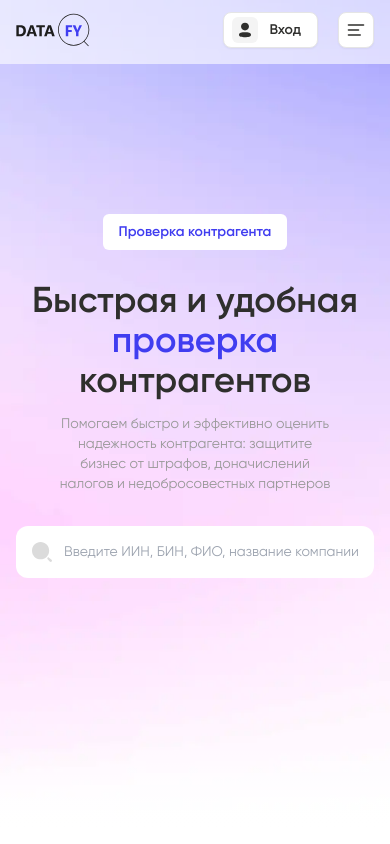
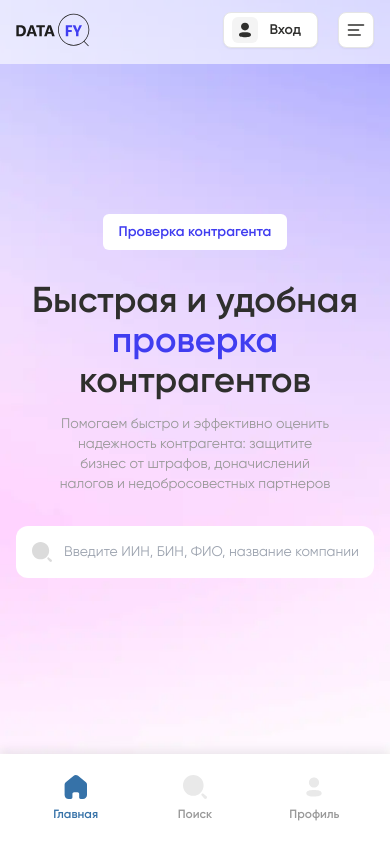
Before and after one commit to sogeking7/datafy-frontend, a Next.js app: page / in a window 390 px wide. Shown: the top 844 px of the page. Built offline with nearby package versions, Linux system fonts and the light colour scheme; no server answers.

Commit message:
feat: add mobile bottom bar

```diff
--- a/src/app/page.tsx
+++ b/src/app/page.tsx
@@ -1,3 +1,4 @@
+import MobileBottomBar from "@/features/sales/MobileBottomBar";
 import { SalesDiscounCard } from "@/features/sales/SalesDiscountCard";
 import { SalesFaq } from "@/features/sales/SalesFaq";
 import { SalesFeatures } from "@/features/sales/SalesFeatures";
@@ -9,13 +10,15 @@ import { SalesTariffs } from "@/features/sales/SalesTariffs";
 
 export default function Home() {
   return (
-    <div className="relative flex min-h-screen pb-[600px] md:pb-[calc(470px)] lg:pb-[calc(430px)] flex-col bg-white">
+    <>
+      <div className=" relative flex min-h-screen pb-[600px] md:pb-[calc(470px)] lg:pb-[calc(430px)] flex-col bg-white">
         <section id="start" className="background-image">
           <SalesHeader variant="constrainedPadded" />
           <div className="bg-background-gray pb-[250px] pt-[150px]">
             <SalesHero />
           </div>
         </section>
+        <MobileBottomBar />
         <section id="bonuses" className="bg-white pt-16">
           <SalesDiscounCard />
         </section>
@@ -33,5 +36,6 @@ export default function Home() {
         </section>
         <SalesFooter />
       </div>
+    </>
   );
 }
--- a/src/app/search/layout.tsx
+++ b/src/app/search/layout.tsx
@@ -1,3 +1,4 @@
+import MobileBottomBar from "@/features/sales/MobileBottomBar";
 import { SalesFooter } from "@/features/sales/SalesFooter";
 import { SalesHeader } from "@/features/sales/SalesHeader";
 
@@ -7,12 +8,13 @@ export default function SearchLayout({
   children: React.ReactNode;
 }>) {
   return (
-    <div className="relative flex min-h-screen pb-[600px] md:pb-[calc(470px)] lg:pb-[calc(430px)] flex-col bg-white">
+    <div className="relative flex min-h-screen pb-[690px] md:pb-[calc(470px)] lg:pb-[calc(430px)] flex-col bg-background">
       <SalesHeader variant="largePadded" className="bg-white" />
       <div className="bg-background md:min-h-[calc(100vh-74px)] min-h-[calc(100vh-64px)]">
         {children}
       </div>
       <SalesFooter />
+      <MobileBottomBar />
     </div>
   );
 }
--- a/src/features/auth/api/auth.service.types.ts
+++ b/src/features/auth/api/auth.service.types.ts
@@ -5,7 +5,7 @@ export type CreateUser = (body: {
   fullname: string;
   username: string;
   about: string;
-  city: string;
+  city?: string;
   email: string;
   password: string;
 }) => Promise<Response<CreateUserResponse>>;
--- a/src/features/auth/components/CreateAccountForm/index.tsx
+++ b/src/features/auth/components/CreateAccountForm/index.tsx
@@ -86,7 +86,8 @@ export const CreateAccountForm: React.FC = () => {
 
   const onSubmit = useCallback(
     async (values: FormData) => {
-      const { success, data } = await AuthService().create(values);
+      const {passwordConfirm, ...restValues} =  values;
+      const { success, data } = await AuthService().create(restValues);
 
       if (!success) {
         const message = data || "Произошла ошибка при создании аккаунта.";
@@ -101,7 +102,8 @@ export const CreateAccountForm: React.FC = () => {
 
       const res = await AuthService().login(values);
       if (res.success) {
-        login(res.data);
+        // TODO: fix
+        // login(res.data);
         clearTimeout(timer);
         if (redirect) router.push(redirect as string);
         else
--- a/src/features/auth/components/LoginForm/index.tsx
+++ b/src/features/auth/components/LoginForm/index.tsx
@@ -58,7 +58,8 @@ export const LoginForm: React.FC = () => {
     async (values: FormData) => {
       const { success, data } = await AuthService().login(values);
       if (success) {
-        login(data);
+        // TODO: fix
+        // login(data);
         if (redirect?.current) router.push(redirect.current as string);
         else router.push("/account");
       } else {
--- /dev/null
+++ b/src/features/sales/MobileBottomBar.tsx
@@ -0,0 +1,126 @@
+"use client";
+
+import Link from "next/link";
+import { usePathname } from "next/navigation";
+
+export default function MobileBottomBar() {
+  const pathname = usePathname();
+
+  const isActive = (route: string) => pathname === route;
+
+  return (
+    <nav className="sm:hidden fixed bottom-0 shadow-[0_-4px_10px_rgba(0,0,0,0.08)] z-10 w-full h-[90px] bg-white dark:bg-gray-900 dark:border-gray-800 flex items-center justify-between px-4 md:px-6">
+      <Link
+        href="/"
+        className="flex flex-col items-center w-full text-center py-2"
+        prefetch={false}
+      >
+        <HomeIcon
+          fill={isActive("/") ? "#3672A8" : "#999"}
+          className="h-6 w-6"
+        />
+        <span
+          className={`text-xs mt-2 font-semibold ${
+            isActive("/") ? "text-[#3672A8]" : "text-[#999]"
+          }`}
+        >
+          Главная
+        </span>
+      </Link>
+
+      <Link
+        href="/search"
+        className="flex flex-col items-center w-full text-center py-2"
+        prefetch={false}
+      >
+        <SearchIcon
+          fill={isActive("/search") ? "#3672A8" : "#E9E9E9"}
+          className="h-6 w-6"
+        />
+        <span
+          className={`text-xs mt-2 font-semibold ${
+            isActive("/search") ? "text-[#3672A8]" : "text-[#999]"
+          }`}
+        >
+          Поиск
+        </span>
+      </Link>
+
+      <Link
+        href="/account"
+        className="flex flex-col items-center w-full text-center py-2"
+        prefetch={false}
+      >
+        <UserIcon
+          fill={isActive("/account") ? "#3672A8" : "#E9E9E9"}
+          className="h-6 w-6"
+        />
+        <span
+          className={`text-xs mt-2 font-semibold ${
+            isActive("/account") ? "text-[#3672A8]" : "text-[#999]"
+          }`}
+        >
+          Профиль
+        </span>
+      </Link>
+    </nav>
+  );
+}
+
+function SearchIcon(props: any) {
+  return (
+    <svg
+      {...props}
+      width="24"
+      height="24"
+      viewBox="0 0 44 44"
+      fill="none"
+      xmlns="http://www.w3.org/2000/svg"
+    >
+      <path
+        fillRule="evenodd"
+        clipRule="evenodd"
+        d="M0 19.0738C0 8.53965 8.44875 0 18.8708 0C23.8757 0 28.6755 2.00956 32.2145 5.5866C35.7534 9.16364 37.7416 14.0151 37.7416 19.0738C37.7416 29.608 29.2929 38.1477 18.8708 38.1477C8.44875 38.1477 0 29.608 0 19.0738ZM37.4293 34.4394L43.0496 38.9761H43.1472C44.2842 40.1254 44.2842 41.9887 43.1472 43.138C42.0101 44.2873 40.1666 44.2873 39.0296 43.138L34.3655 37.7926C33.9246 37.3485 33.6768 36.7452 33.6768 36.116C33.6768 35.4868 33.9246 34.8835 34.3655 34.4394C35.2159 33.5948 36.579 33.5948 37.4293 34.4394Z"
+        fill={props.fill}
+      />
+    </svg>
+  );
+}
+
+function HomeIcon(props: any) {
+  return (
+    <svg
+      {...props}
+      width="24"
+      height="24"
+      viewBox="0 0 19 20"
+      fill="none"
+      xmlns="http://www.w3.org/2000/svg"
+    >
+      <path
+        d="M6.52718 18.7821V15.7152C6.52716 14.9381 7.14803 14.3067 7.91706 14.3018H10.7408C11.5133 14.3018 12.1395 14.9346 12.1395 15.7152V18.7732C12.1395 19.4472 12.6776 19.9951 13.3446 20H15.2711C16.1709 20.0023 17.0346 19.6428 17.6716 19.0007C18.3086 18.3586 18.6667 17.4867 18.6667 16.5775V7.86583C18.6667 7.13138 18.3445 6.4347 17.787 5.96349L11.2422 0.674267C10.0982 -0.250877 8.46423 -0.220991 7.35407 0.745383L0.950047 5.96349C0.366201 6.42081 0.0172444 7.11955 0 7.86583V16.5686C0 18.4637 1.52023 20 3.39554 20H5.27804C5.59919 20.0023 5.90799 19.875 6.1359 19.6464C6.36382 19.4177 6.492 19.1066 6.49199 18.7821H6.52718Z"
+        fill={props.fill}
+      />
+    </svg>
+  );
+}
+
+function UserIcon(props: any) {
+  return (
+    <svg
+      {...props}
+      width="24"
+      height="24"
+      viewBox="0 0 24 25"
+      fill="none"
+      xmlns="http://www.w3.org/2000/svg"
+    >
+      <path
+        fillRule="evenodd"
+        clipRule="evenodd"
+        d="M17.294 7.79105C17.294 10.7281 14.9391 13.0831 12 13.0831C9.0619 13.0831 6.70601 10.7281 6.70601 7.79105C6.70601 4.85402 9.0619 2.5 12 2.5C14.9391 2.5 17.294 4.85402 17.294 7.79105ZM12 22.5C7.66237 22.5 4 21.795 4 19.075C4 16.3539 7.68538 15.6739 12 15.6739C16.3386 15.6739 20 16.3789 20 19.099C20 21.82 16.3146 22.5 12 22.5Z"
+        fill={props.fill}
+      />
+    </svg>
+  );
+}
--- a/src/features/sales/SalesFooter.tsx
+++ b/src/features/sales/SalesFooter.tsx
@@ -5,7 +5,7 @@ import { SalesSearch } from "./SalesSearch";
 
 export const SalesFooter = () => {
   return (
-    <footer className="absolute bottom-0 w-full bg-[#151515] py-12">
+    <footer className="absolute bottom-0 max-sm:bottom-[90px] w-full bg-[#151515] py-12">
       <Container>
         <div className=" flex gap-10 items-center">
           <Link href="/">
@@ -14,7 +14,7 @@ export const SalesFooter = () => {
           <hr className="w-full bg-[#333333] h-[2px] " />
         </div>
         <nav className="grid gap-10 grid-cols-8 mt-12">
-          <p className="text-secondary font-semibold col-span-full md:col-span-2 text-balance">
+          <p className="text-secondary font-semibold max-md:w-[320px] max-md:text-sm col-span-full md:col-span-2 text-balance">
             ТОО «СБ24»,БИН: 231040033967  Алматы, г. Бостандыкский Район,
             Проспект Нұрсұлтан Назарбаев, Дом 223, Н.П. 404 © 2024. Все права
             защищены
--- a/src/features/sales/SalesHeader.tsx
+++ b/src/features/sales/SalesHeader.tsx
@@ -27,7 +27,7 @@ export function SalesHeader({
   return (
     <header
       className={cn(
-        "sticky top-0 z-50 w-full border-border/40 bg-white/60 h-16 md:h-[74px]",
+        "sticky top-0 z-10 w-full border-border/40 bg-white/60 h-16 md:h-[74px]",
         className
       )}
     >
```
Also changed, not shown: public/iconly/home.svg (added). Lines whose indentation alone changed are shown as unchanged.
